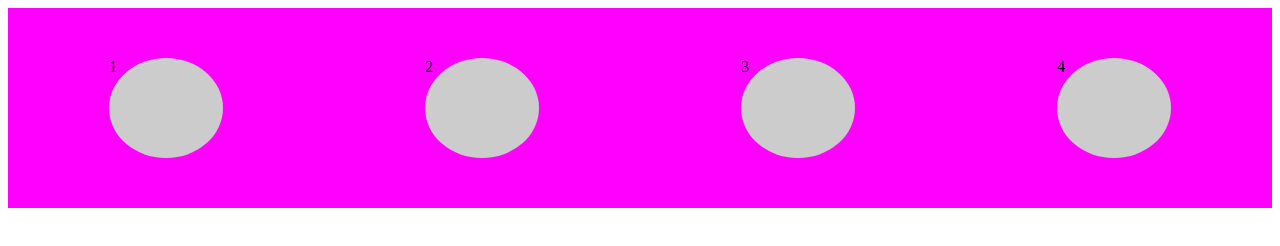
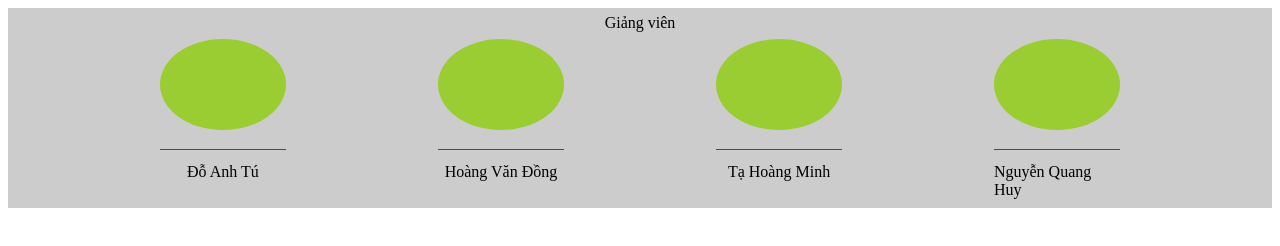
Before and after one commit to htrieu93/trieutrunghieu-web-C4E20_2, a plain HTML site: page Web05/HW/HW1.html in a window 1280 px wide. Drawn offline with Linux system fonts and the light colour scheme.

Commit message:
Update HW1

```diff
--- a/Web05/HW/HW1.html
+++ b/Web05/HW/HW1.html
@@ -8,11 +8,26 @@
     <link rel = 'stylesheet' href = 'HW1_style.css'>
 </head>
 <body>
-    <div id = 'flex-box' class = 'h-200px bg-pink'>
-        <span class = 'bg-gray round-box m-50px'>1</span>
-        <span class = 'bg-gray round-box m-50px'>2</span>
-        <span class = 'bg-gray round-box m-50px'>3</span>
-        <span class = 'bg-gray round-box m-50px'>4</span>
+    <div class = 'flex-box h-200px bg-gray'>
+        <div class = 't-top'> Giảng viên</div>
+        <div class = 'flex-box-mid'>
+            <span class = 'bg-ygreen round-box'></span>
+            <span class = 'bg-ygreen round-box'></span>
+            <span class = 'bg-ygreen round-box'></span>
+            <span class = 'bg-ygreen round-box'></span>
+        </div>
+        <div class = 'flex-box-line'>
+            <span class = 'line'></span>
+            <span class = 'line'></span>
+            <span class = 'line'></span>
+            <span class = 'line'></span>
+        </div>
+        <div class = 'flex-box-bot'>
+            <span class = 't-bot'>Đỗ Anh Tú</span>
+            <span class = 't-bot'>Hoàng Văn Đồng</span>
+            <span class = 't-bot'>Tạ Hoàng Minh</span>
+            <span class = 't-bot'>Nguyễn Quang Huy</span>
+        </div>
     </div>
 </body>
 </html>
--- a/Web05/HW/HW1_style.css
+++ b/Web05/HW/HW1_style.css
@@ -1,5 +1,5 @@
-.bg-pink{
-    background-color: fuchsia
+.bg-ygreen{
+    background-color: yellowgreen;
 }
 
 .bg-gray{
@@ -10,19 +10,60 @@
     height: 200px;
 }
 
-.m-50px{
-    margin: 50px 0px;
+.flex-box{
+    display: flex;
+    flex-flow: column;
+    justify-content: center;
+    align-items: center
 }
 
-#flex-box{
+.flex-box-mid{
     display: flex;
-    flex-flow: row nowrap;
-    justify-content: space-around;
+    flex-flow: row;
+    justify-content: space-evenly;
+    width: 100%;
+    height: 55%;
+    padding-bottom: 1.5%;
 }
 
 .round-box{
-    display: inline-block;
     border: 2px salmon;
     border-radius: 50%;
-    width: 9%;
+    width: 10%;
 }
+
+.t-top{
+    text-align: center;
+    padding-bottom: 0.5%;
+    margin-top: 0.5%;
+}
+
+.flex-box-line{
+    display: flex;
+    flex-flow: row;
+    justify-content: space-evenly;
+    width: 100%;
+    height: 0.5%;
+    padding-bottom: 1%;
+}
+
+.line{
+    background-color: red;
+    width: 10%;
+
+}
+
+.flex-box-bot{
+    display: flex;
+    flex-flow: row;
+    justify-content: space-evenly;
+    width: 100%;
+    height: 10%;
+    margin-bottom: 2%;
+}
+
+.t-bot{
+    display: flex;
+    width: 10%;
+    justify-content: center;
+}
--- /dev/null
+++ b/Web05/HW/HW3_style.css
@@ -0,0 +1,142 @@
+.d-inline-block{
+    display: inline-block;
+}
+
+.bg-lgreen{
+    background-color: lightgreen;
+}
+
+.bg-purple{
+    background-color: purple;
+}
+
+.bg-gray{
+    background-color: gray;
+}
+
+.r-margin{
+    margin-right: 20px;
+}
+
+.t-margin{
+    margin-top: 20px;
+}
+
+.min-height{
+    height: 100%;
+    min-height: 100%;
+}
+
+.h-45pct{
+    height: 45%;
+}
+
+.h-10pct{
+    height: 10%;
+}
+
+.w-85pct{
+    width: 85%;
+}
+
+.w-13pct{
+    width: 13%;
+}
+
+.main-flex-box{
+    display: flex;
+}
+
+.ver-flex-box{
+    justify-content: flex-start;
+    display: flex;
+    flex-direction: column;
+}
+
+.hor-top-flex-box{
+    display: flex;
+
+    flex-direction: column;
+
+}
+
+.white{
+    background-color: #D3DCC5;
+    height: 10%;
+    width: 20%;
+    margin-top: 20%;
+}
+
+.black{
+    background-color: black;
+    height: 10%;
+    width: 40%;
+}
+
+.hor-bot-flex-box{
+    display: flex;
+    justify-content: space-between;
+    flex-direction: row;
+}
+
+.sb-red{
+    background-color: #FF0044;
+    height: 30%;
+    margin-bottom: 20px;
+}
+
+.sb-ocean-blue{
+    background-color: #0077be;
+    height: 5%;
+}
+
+.sb-light-blue{
+    background-color:lightblue;
+    height: 5%;
+}
+
+.sb-gray{
+    background-color: gray;
+    height: 45%;
+}
+
+.green{
+    background-color: greenyellow;
+    height: 20%;
+    width: 24.7%;
+}
+
+.blueish{
+    background-color: #8B9FDB;
+    height: 10%;
+    width: 60%;
+}
+
+.redish{
+    background-color: #D89082;
+    height: 10%;
+    width: 40%;
+}
+
+.green-mold{
+    background-color: #6DD09B;
+    height: 20%;
+    width: 23%;
+}
+
+.pink-red{
+    background-color: #EA2154;
+    height: 40%;
+    width: 23%;
+}
+
+.wrap{
+    flex-wrap: wrap;
+}
+
+.p-header{
+    background-image: url('http://www.birds.com/wp-content/uploads/home/bird4.jpg');
+    max-height: 100%;
+    max-width: 100%;
+    object-fit: contain;
+}
```
Also changed, not shown: Web05/HW/HW3.html (added, +57 -0 lines).
